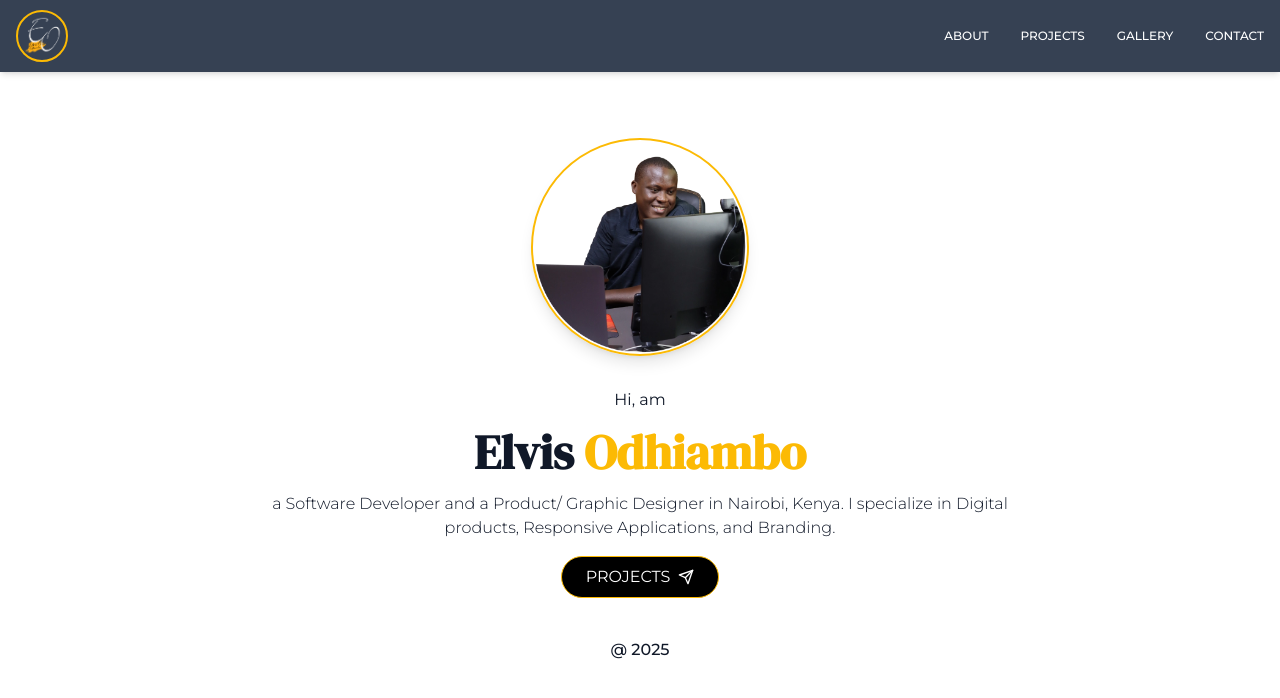
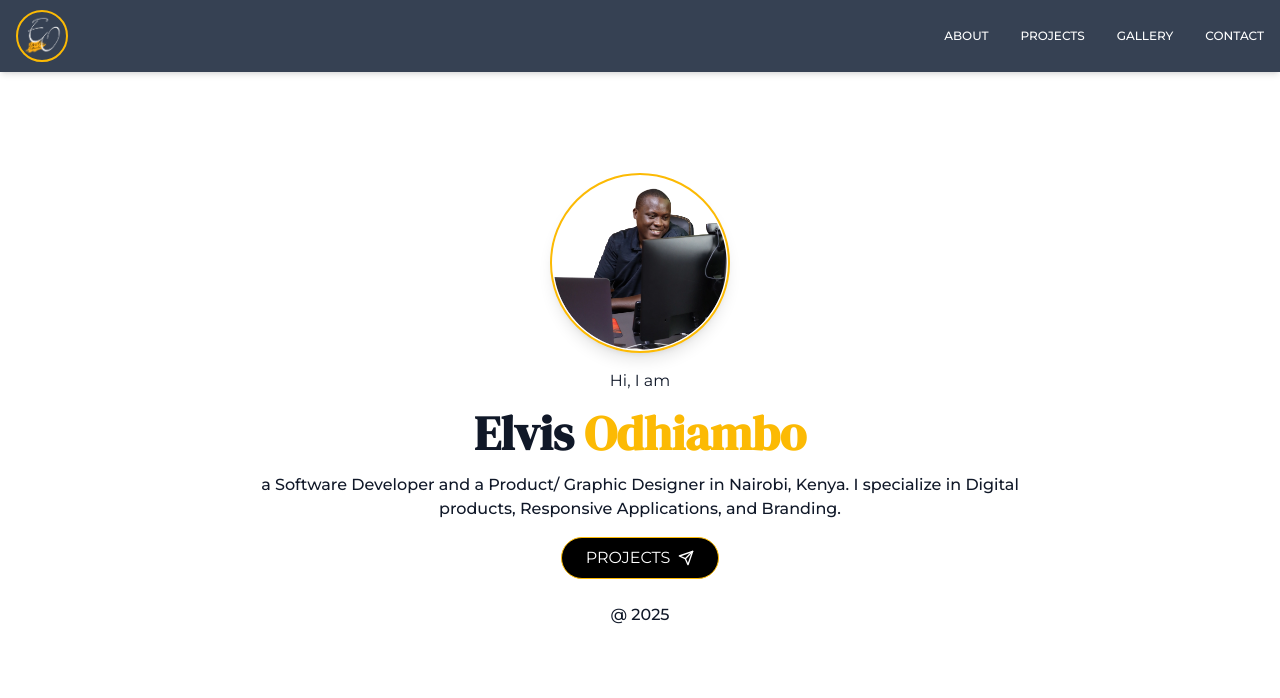
Before and after one commit to Lvoh901/Portfolio, a React (Vite) app: page / in a window 1280 px wide. Shown: the top 698 px of the page. Built offline with nearby package versions, Linux system fonts and the light colour scheme.

Commit message:
adjustments

```diff
--- a/src/pages/Hero.jsx
+++ b/src/pages/Hero.jsx
@@ -1,4 +1,3 @@
-import React from 'react';
 import { motion } from 'framer-motion';
 import { FiSend } from 'react-icons/fi';
 
@@ -7,19 +6,20 @@ const Hero = () => {
 
   return (
     <div className="relative flex items-center justify-center min-h-screen overflow-hidden p-8 transition-colors duration-300">
-      <div className="flex flex-col items-center justify-center text-center max-w-3xl mx-auto gap-4 transition-colors duration-300">
+      <div className="flex flex-col items-center justify-center text-center max-w-3xl mx-auto gap-2 transition-colors duration-300">
         {/* Main Heading Section */}
         <motion.section
           id="heading"
           initial={{ opacity: 0, y: 40 }}
           animate={{ opacity: 1, y: 0 }}
           transition={{ duration: 0.8, staggerChildren: 0.2 }}
-          className="flex flex-col items-center justify-center space-y-8"
+          className="flex flex-col items-center justify-center space-y-4"
         >
           <motion.img
             src="/profile.webp"
+            alt="Profile picture"
             className="rounded-full object-cover border-2 border-[#FCBA04] shadow-lg transition-all duration-300"
-            style={{width:"calc(12em + 2vw)"}}
+            style={{width:"calc(10em + 1.5vw)"}}
             initial={{ scale: 0 }}
             animate={{ scale: 1 }}
             transition={{ duration: 0.5, delay: 0.2, ease: 'easeOut' }}
@@ -32,7 +32,7 @@ const Hero = () => {
               animate={{ opacity: 1, y: 0 }}
               transition={{ duration: 0.6, delay: 0.4, ease: 'easeOut' }}
             >
-              Hi, am
+              Hi, I am
             </motion.span>
 
             <motion.h1
@@ -46,7 +46,7 @@ const Hero = () => {
 
             {/* highlight text */}
             <motion.p
-              className="font-light pb-3"
+              className="font-medium pb-3"
               initial={{ opacity: 0, y: 20 }}
               animate={{ opacity: 1, y: 0 }}
               transition={{ delay: 0.8, duration: 0.6, ease: 'easeOut' }}
```
